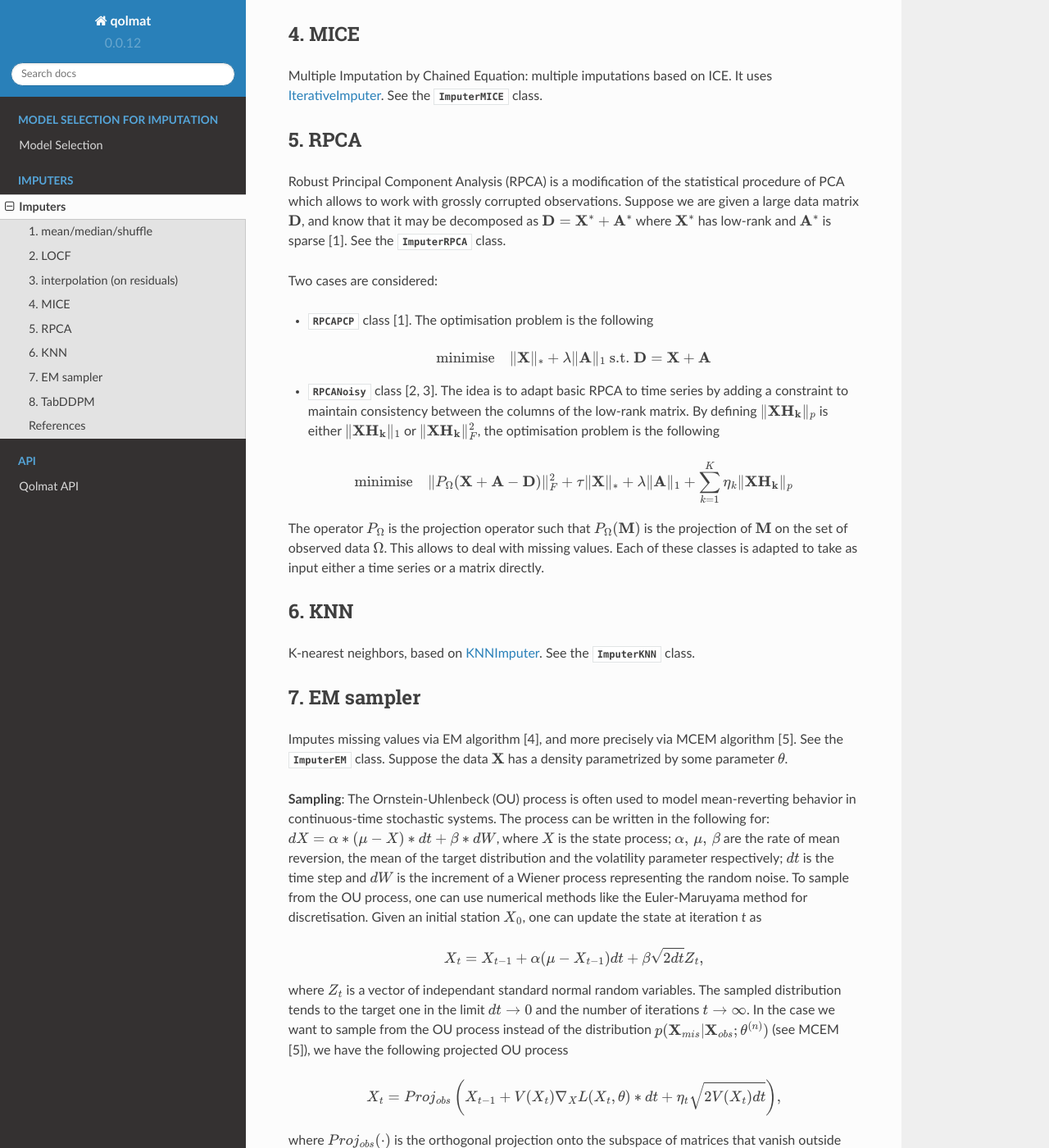
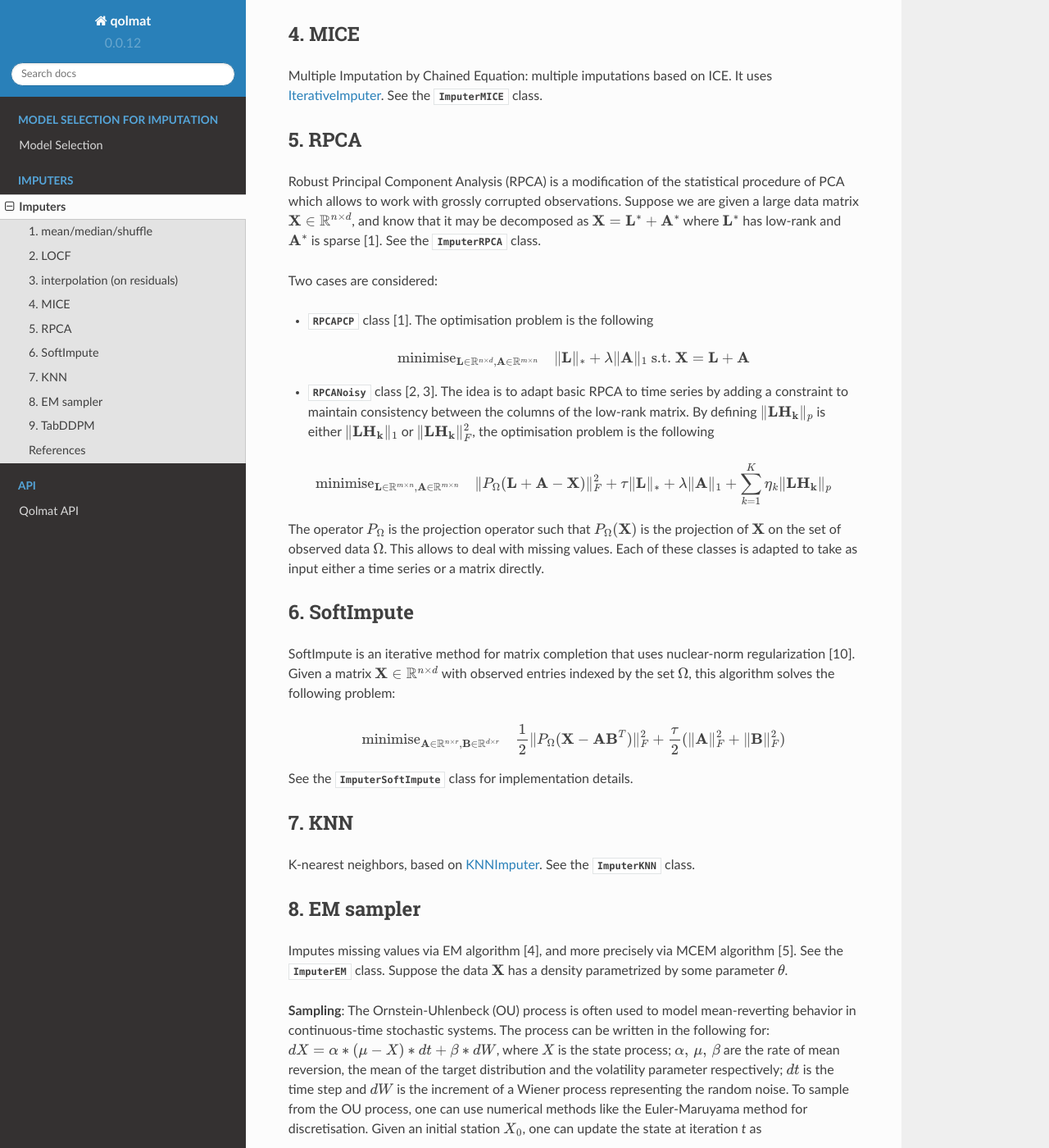
Before and after one commit to scikit-learn-contrib/qolmat, a Sphinx documentation site: the page built from docs/imputers.rst, in a window 1280 px wide and 1400 px high, scrolled down 644 px. Shown: the whole window at 82% size. Built offline with Sphinx 7.4.7 and the Read the Docs theme 2.0.0, drawn with Linux system fonts in a browser that asks for light colours; formulas are drawn with MathJax 3; pages that are not in the unit, such as notebooks, are missing from menus; some of the changed text lies outside the part shown.

Commit message:
DOC: softimpute

```diff
--- a/docs/imputers.rst
+++ b/docs/imputers.rst
@@ -22,28 +22,37 @@ Multiple Imputation by Chained Equation: multiple imputations based on ICE. It u
 
 5. RPCA
 -------
-Robust Principal Component Analysis (RPCA) is a modification of the statistical procedure of PCA which allows to work with grossly corrupted observations. Suppose we are given a large data matrix :math:`\mathbf{D}`, and know that it may be decomposed as :math:`\mathbf{D} = \mathbf{X}^* + \mathbf{A}^*` where :math:`\mathbf{X}^*` has low-rank and :math:`\mathbf{A}^*` is sparse [1]. See the :class:`~qolmat.imputations.imputers.ImputerRPCA` class.
+Robust Principal Component Analysis (RPCA) is a modification of the statistical procedure of PCA which allows to work with grossly corrupted observations. Suppose we are given a large data matrix :math:`\mathbf{X} \in \mathbb{R}^{n \times d}`, and know that it may be decomposed as :math:`\mathbf{X} = \mathbf{L}^* + \mathbf{A}^*` where :math:`\mathbf{L}^*` has low-rank and :math:`\mathbf{A}^*` is sparse [1]. See the :class:`~qolmat.imputations.imputers.ImputerRPCA` class.
 
 Two cases are considered:
 
 * :class:`RPCAPCP` class [1]. The optimisation problem is the following
 
 .. math::
-   \text{minimise} \quad \Vert \mathbf{X} \Vert_* + \lambda \Vert \mathbf{A} \Vert_1  \text{ s.t. } \mathbf{D} = \mathbf{X} + \mathbf{A}
+   \text{minimise}_{\mathbf{L} \in \mathbb{R}^{n \times d}, \mathbf{A} \in \mathbb{R}^{m \times n}} \quad \Vert \mathbf{L} \Vert_* + \lambda \Vert \mathbf{A} \Vert_1  \text{ s.t. } \mathbf{X} = \mathbf{L} + \mathbf{A}
 
 
-* :class:`RPCANoisy` class [2, 3]. The idea is to adapt basic RPCA to time series by adding a constraint to maintain consistency between the columns of the low-rank matrix. By defining :math:`\Vert \mathbf{XH_k} \Vert_p` is either :math:`\Vert \mathbf{XH_k} \Vert_1` or  :math:`\Vert \mathbf{XH_k} \Vert_F^2`, the optimisation problem is the following
+* :class:`RPCANoisy` class [2, 3]. The idea is to adapt basic RPCA to time series by adding a constraint to maintain consistency between the columns of the low-rank matrix. By defining :math:`\Vert \mathbf{LH_k} \Vert_p` is either :math:`\Vert \mathbf{LH_k} \Vert_1` or  :math:`\Vert \mathbf{LH_k} \Vert_F^2`, the optimisation problem is the following
 
 .. math::
-   \text{minimise} \quad \Vert P_{\Omega}(\mathbf{X}+\mathbf{A}-\mathbf{D}) \Vert_F^2 + \tau \Vert \mathbf{X} \Vert_* + \lambda \Vert \mathbf{A} \Vert_1 + \sum_{k=1}^K \eta_k \Vert \mathbf{XH_k} \Vert_p
+   \text{minimise}_{\mathbf{L} \in \mathbb{R}^{m \times n}, \mathbf{A} \in \mathbb{R}^{m \times n}} \quad \Vert P_{\Omega}(\mathbf{L}+\mathbf{A}-\mathbf{X}) \Vert_F^2 + \tau \Vert \mathbf{L} \Vert_* + \lambda \Vert \mathbf{A} \Vert_1 + \sum_{k=1}^K \eta_k \Vert \mathbf{LH_k} \Vert_p
 
-The operator :math:`P_{\Omega}` is the projection operator such that :math:`P_{\Omega}(\mathbf{M})` is the projection of :math:`\mathbf{M}` on the set of observed data :math:`\Omega`. This allows to deal with missing values. Each of these classes is adapted to take as input either a time series or a matrix directly.
+The operator :math:`P_{\Omega}` is the projection operator such that :math:`P_{\Omega}(\mathbf{X})` is the projection of :math:`\mathbf{X}` on the set of observed data :math:`\Omega`. This allows to deal with missing values. Each of these classes is adapted to take as input either a time series or a matrix directly.
 
-6. KNN
+6. SoftImpute
+-------------
+SoftImpute is an iterative method for matrix completion that uses nuclear-norm regularization [10]. Given a matrix :math:`\mathbf{X} \in \mathbb{R}^{n \times d}` with observed entries indexed by the set :math:`\Omega`, this algorithm solves the following problem:
+
+.. math::
+    \text{minimise}_{\mathbf{A} \in \mathbb{R}^{n \times r}, \mathbf{B} \in \mathbb{R}^{d \times r}} \quad \frac{1}{2} \Vert P_{\Omega}(\mathbf{X} - \mathbf{A}\mathbf{B}^T) \Vert_F^2 + \frac{\tau}{2} (\Vert \mathbf{A} \Vert_F^2 + \Vert \mathbf{B} \Vert_F^2)
+
+See the :class:`~qolmat.imputations.imputers.ImputerSoftImpute` class for implementation details.
+
+7. KNN
 ------
 K-nearest neighbors, based on `KNNImputer <https://scikit-learn.org/stable/modules/generated/sklearn.impute.KNNImputer.html>`_. See the :class:`~qolmat.imputations.imputers.ImputerKNN` class.
 
-7. EM sampler
+8. EM sampler
 -------------
 Imputes missing values via EM algorithm [4], and more precisely via MCEM algorithm [5]. See the :class:`~qolmat.imputations.imputers.ImputerEM` class.
 Suppose the data :math:`\mathbf{X}` has a density parametrized by some parameter :math:`\theta`.
@@ -71,7 +80,7 @@ Two cases are considered:
 * :class:`~qolmat.imputations.em_sampler.VARpEM`: [6]: data :math:`\mathbf{X} \in \mathbb{R}^{n \times d}` is generated by a VAR(p) process such that :math:`X_t = \nu + A_1 X_{t-1} + ... + A_p X_{t-p} + u_t` where :math:`\nu` is a vector of intercept terms, the :math:`A_i` are  :math:`d \times c` coefficient matrices and :math:`u_t` is white noise nonsingular covariance matrix :math:`\Sigma_u`. All these parameters are unknown.
 
 
-8. TabDDPM
+9. TabDDPM
 -----------
 
 :class:`qolmat.diffusions.TabDDPM` is a deep learning imputer based on Denoising Diffusion Probabilistic Models (DDPMs) [7] for handling multivariate tabular data. Our implementation mainly follows the works of [8, 9]. Diffusion models focus on modeling the process of data transitions from noisy and incomplete observations to the underlying true data. They include two main processes:
@@ -103,3 +112,5 @@ References
 [8] Tashiro, Yusuke, et al. `Csdi: Conditional score-based diffusion models for probabilistic time series imputation. <https://arxiv.org/abs/2107.03502>`_ Advances in Neural Information Processing Systems 34 (2021): 24804-24816.
 
 [9] Kotelnikov, Akim, et al. `Tabddpm: Modelling tabular data with diffusion models. <https://icml.cc/virtual/2023/poster/24703>`_ International Conference on Machine Learning. PMLR, 2023.
+
+[10] Hastie, Trevor, et al. `Matrix completion and low-rank SVD via fast alternating least squares. <https://arxiv.org/pdf/1410.2596.pdf>`_ The Journal of Machine Learning Research 16.1 (2015): 3367-3402.
```
